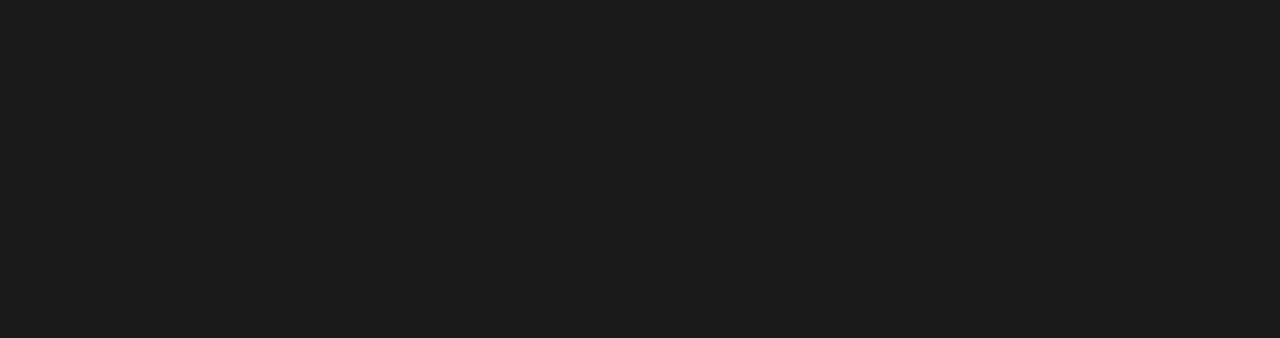
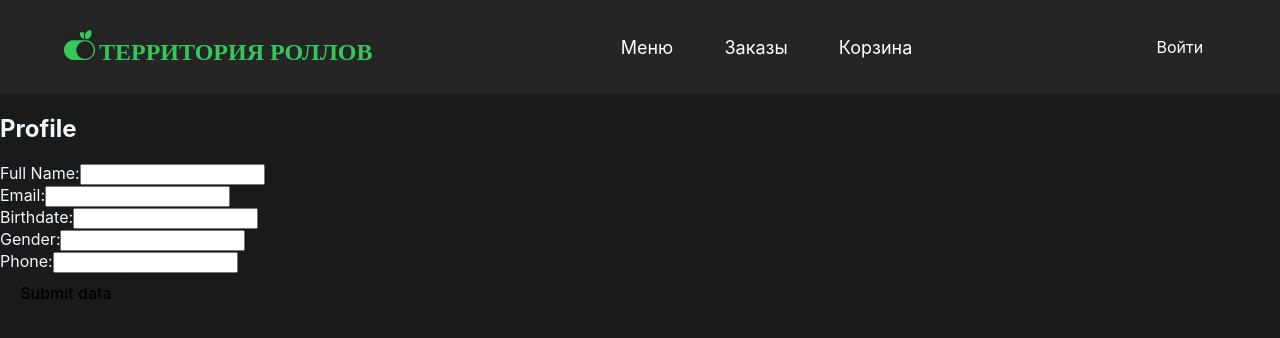
Before and after one commit to danax7/Food-delivery, a React (Vite) app: page /profile in a window 1280 px wide. Before the commit this address had no page. Shown: the top 338 px of the page. Built offline with nearby package versions, Linux system fonts and the light colour scheme.

Commit message:
added profile page simple structure and FormField component

```diff
--- a/src/app/App.tsx
+++ b/src/app/App.tsx
@@ -3,14 +3,18 @@ import { MenuPage } from "@/pages/MenuPage/ui/MenuPage";
 import { Provider } from "react-redux";
 import { store } from "@/store/store";
 import DishPage from "@/pages/DishPage/ui/DishPage";
+import ProfilePage from "@/pages/ProfilePage/ui/ProfilePage";
+import { Header } from "@/modules/Header/ui/Header";
 
 function App() {
   return (
     <BrowserRouter>
+      <Header />
       <Provider store={store}>
         <Routes>
           <Route path="" element={<MenuPage />} />
           <Route path="/item/:dishId" element={<DishPage />} />
+          <Route path="/profile" element={<ProfilePage />} />
         </Routes>
       </Provider>
     </BrowserRouter>
--- a/src/pages/DishPage/ui/DishPage.tsx
+++ b/src/pages/DishPage/ui/DishPage.tsx
@@ -8,7 +8,7 @@ import {
 } from "@/modules/DishInfo/Model/slice";
 import { useParams } from "react-router-dom";
 import { AppDispatch } from "@/store/store";
-import { Header } from "@/modules/Header/ui/Header";
+
 import { IDish } from "@/modules/DishInfo/Model/types";
 import DishInfo from "../components/DishInfo/DishInfo";
 
@@ -38,7 +38,6 @@ const DishPage: React.FC = () => {
 
   return (
     <>
-      <Header />
       <DishInfo dish={dish} />
     </>
   );
--- a/src/pages/MenuPage/ui/MenuPage.tsx
+++ b/src/pages/MenuPage/ui/MenuPage.tsx
@@ -1,10 +1,8 @@
-import { Header } from "../../../modules/Header/ui/Header";
 import MenuList from "../components/MenuList/MenuList";
 
 export const MenuPage = () => {
   return (
     <>
-      <Header />
       <MenuList />
     </>
   );
--- /dev/null
+++ b/src/pages/ProfilePage/components/FormField/FormField.tsx
@@ -0,0 +1,35 @@
+interface FormFieldProps {
+  label: string;
+  id: string;
+  name: string;
+  onChange: (e: React.ChangeEvent<HTMLInputElement>) => void;
+  onBlur: (e: React.FocusEvent<HTMLInputElement>) => void;
+  value: string;
+  error: string;
+}
+
+const FormField = ({
+  label,
+  id,
+  name,
+  onChange,
+  onBlur,
+  value,
+  error,
+}: FormFieldProps) => (
+  <div>
+    <label htmlFor={id}>{label}:</label>
+    <input
+      type="text"
+      id={id}
+      name={name}
+      onChange={onChange}
+      onBlur={onBlur}
+      value={value}
+      readOnly={name === "email" || name === "gender"}
+    />
+    {error && <div>{error}</div>}
+  </div>
+);
+
+export default FormField;
--- a/src/pages/ProfilePage/ui/ProfilePage.tsx
+++ b/src/pages/ProfilePage/ui/ProfilePage.tsx
@@ -1,5 +1,82 @@
+import React from "react";
+import { useFormik } from "formik";
+import * as Yup from "yup";
+import FormField from "../components/FormField/FormField";
+
 const ProfilePage = () => {
-  <div>Profile</div>;
+  const formik = useFormik({
+    initialValues: {
+      fullName: "",
+      email: "",
+      birthdate: "",
+      gender: "",
+      phone: "",
+    },
+    validationSchema: Yup.object({
+      fullName: Yup.string().required("Required"),
+      email: Yup.string().email("Invalid email address").required("Required"),
+      birthdate: Yup.string().required("Required"),
+      gender: Yup.string().required("Required"),
+      phone: Yup.string().required("Required"),
+    }),
+    onSubmit: (values) => {
+      console.log(values);
+    },
+  });
+
+  return (
+    <div>
+      <h2>Profile</h2>
+      <form onSubmit={formik.handleSubmit}>
+        <FormField
+          label="Full Name"
+          id="fullName"
+          name="fullName"
+          onChange={formik.handleChange}
+          onBlur={formik.handleBlur}
+          value={formik.values.fullName}
+          error={formik.touched.fullName && formik.errors.fullName}
+        />
+        <FormField
+          label="Email"
+          id="email"
+          name="email"
+          onChange={formik.handleChange}
+          onBlur={formik.handleBlur}
+          value={formik.values.email}
+          error={formik.touched.email && formik.errors.email}
+        />
+        <FormField
+          label="Birthdate"
+          id="birthdate"
+          name="birthdate"
+          onChange={formik.handleChange}
+          onBlur={formik.handleBlur}
+          value={formik.values.birthdate}
+          error={formik.touched.birthdate && formik.errors.birthdate}
+        />
+        <FormField
+          label="Gender"
+          id="gender"
+          name="gender"
+          onChange={formik.handleChange}
+          onBlur={formik.handleBlur}
+          value={formik.values.gender}
+          error={formik.touched.gender && formik.errors.gender}
+        />
+        <FormField
+          label="Phone"
+          id="phone"
+          name="phone"
+          onChange={formik.handleChange}
+          onBlur={formik.handleBlur}
+          value={formik.values.phone}
+          error={formik.touched.phone && formik.errors.phone}
+        />
+        <button type="submit">Submit data</button>
+      </form>
+    </div>
+  );
 };
 
 export default ProfilePage;
```
Also changed, not shown: src/pages/ProfilePage/components/AddressForm/AddressForm.tsx (added).
